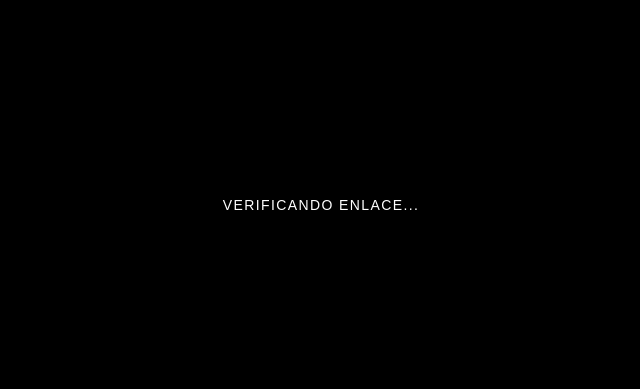
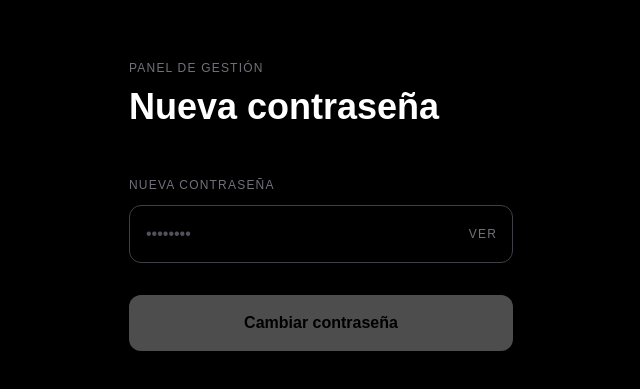
Before and after one commit to zynalto20/fidelizacion, a Next.js app: page /dashboard/reset in a window 1280 px wide. Shown: the part 195-584 px from the top of the page, without its empty margins (319-959 px from the left). Built offline with nearby package versions, Linux system fonts and the light colour scheme; no server answers.

Commit message:
fix reset password sin verificacion

```diff
--- a/app/dashboard/reset/page.tsx
+++ b/app/dashboard/reset/page.tsx
@@ -9,16 +9,7 @@ export default function ResetPassword() {
   const [mensaje, setMensaje] = useState('')
   const [error, setError] = useState('')
   const [cargando, setCargando] = useState(false)
-  const [listo, setListo] = useState(false)
   const router = useRouter()
-
-  useEffect(() => {
-    supabase.auth.onAuthStateChange(async (event, session) => {
-      if (event === 'PASSWORD_RECOVERY') {
-        setListo(true)
-      }
-    })
-  }, [])
 
   async function handleReset() {
     setCargando(true)
@@ -27,7 +18,7 @@ export default function ResetPassword() {
     const { error } = await supabase.auth.updateUser({ password })
 
     if (error) {
-      setError('Error al cambiar la contraseña: ' + error.message)
+      setError('Error: ' + error.message)
     } else {
       setMensaje('Contraseña cambiada correctamente')
       setTimeout(() => router.push('/dashboard/login'), 2000)
@@ -35,12 +26,6 @@ export default function ResetPassword() {
 
     setCargando(false)
   }
-
-  if (!listo) return (
-    <div className="min-h-screen bg-black flex items-center justify-center">
-      <p className="text-white text-sm tracking-widest uppercase">Verificando enlace...</p>
-    </div>
-  )
 
   return (
     <div className="min-h-screen bg-black flex flex-col items-center justify-center p-6">
```
